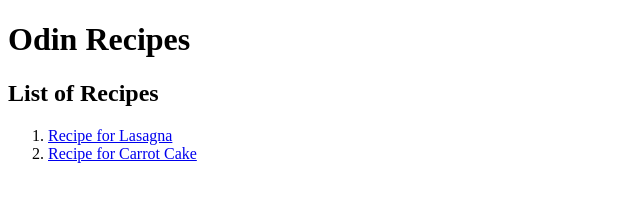
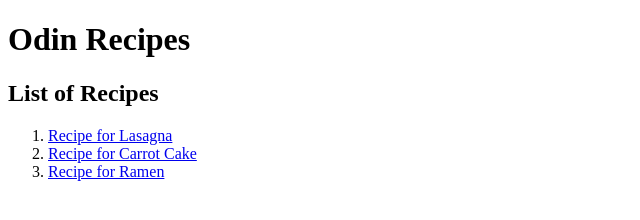
Before and after one commit to Hatsunmikk/odin-recipes, a plain HTML site: page index.html in a window 1280 px wide. Shown: the whole page, without its empty margins (0-640 px from the left). Drawn offline with Linux system fonts and the light colour scheme.

Commit message:
Add the link for ramen recipe on index.html

```diff
--- a/index.html
+++ b/index.html
@@ -12,6 +12,7 @@
         <ol>
             <li><a href="recipes/lasagna.html">Recipe for Lasagna</a></li>
             <li><a href="recipes/carrot-cake.html">Recipe for Carrot Cake</a></li>
+            <li><a href="recipes/ramen.html">Recipe for Ramen</a></li>
         </ol>
 
     </body>
```
